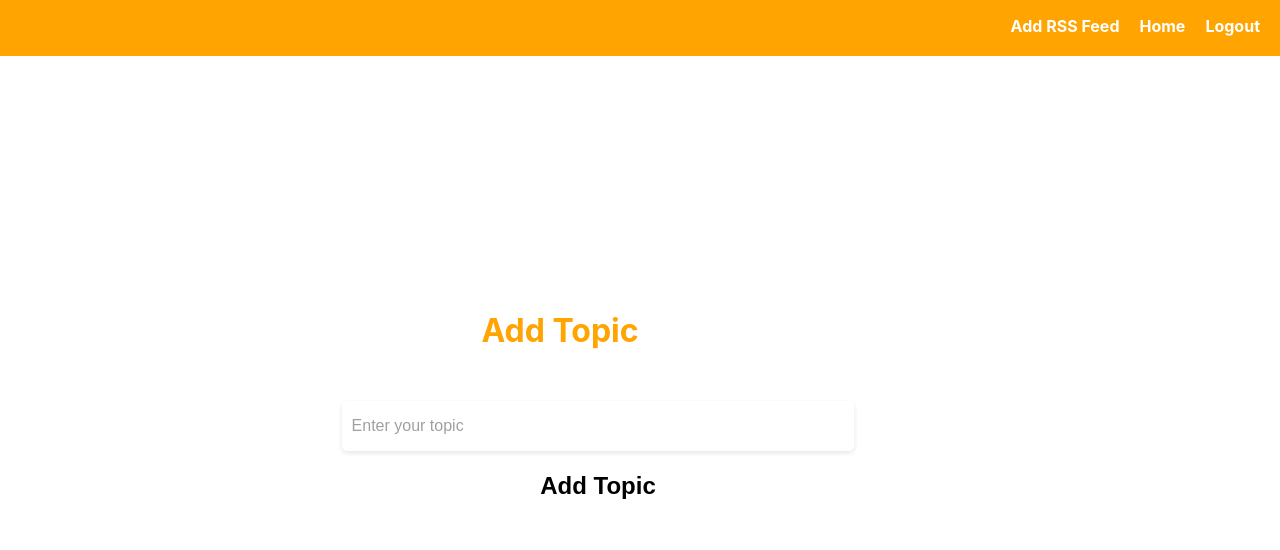
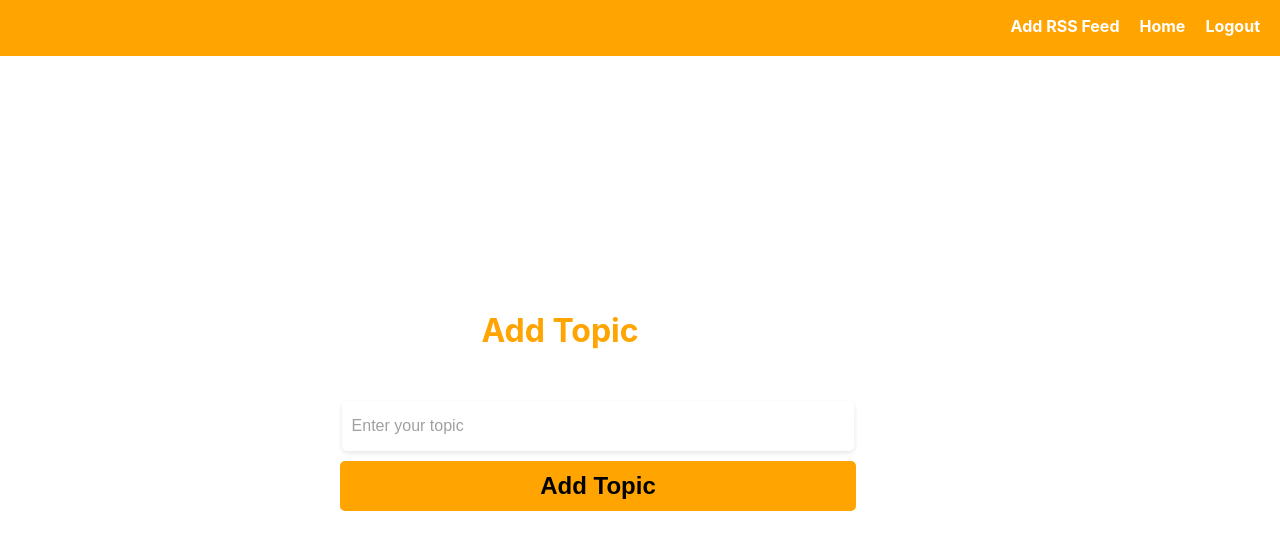
Before and after one commit to kamalakoum/ai_podcast, a React (Create React App) app in the folder admin-dashboard/: page /add-topic in a window 1280 px wide. Shown: the top 550 px of the page. Built offline with nearby package versions, Linux system fonts and the light colour scheme.

Commit message:
admin: chnage button color

```diff
--- a/admin-dashboard/src/components/pages/addTopic/index.css
+++ b/admin-dashboard/src/components/pages/addTopic/index.css
@@ -29,7 +29,7 @@
 }
 
 .navbar a:active {
-    color: #ff8c00;
+    color: #ffa400;
 }
 
 .center-form {
@@ -45,3 +45,7 @@
     color: #ffa400;
     margin-left: 25%;
 }
+
+.addTopics-btn {
+    background-color: #ffa400;
+}
```
